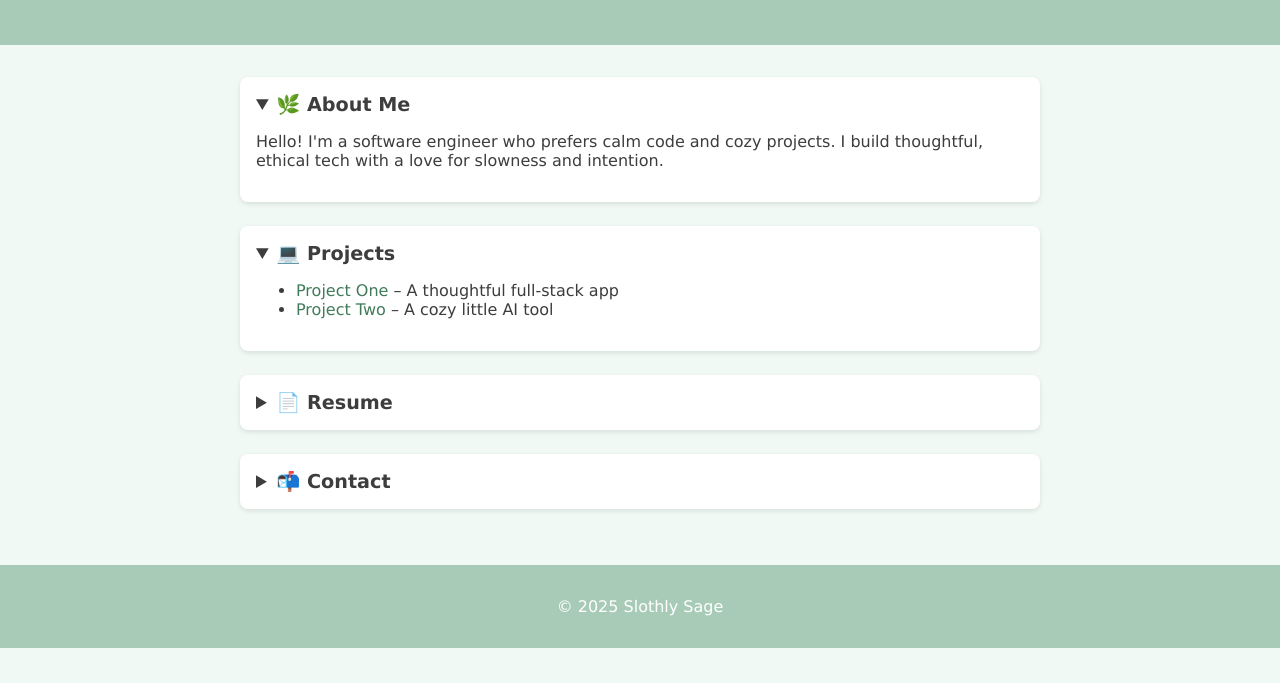
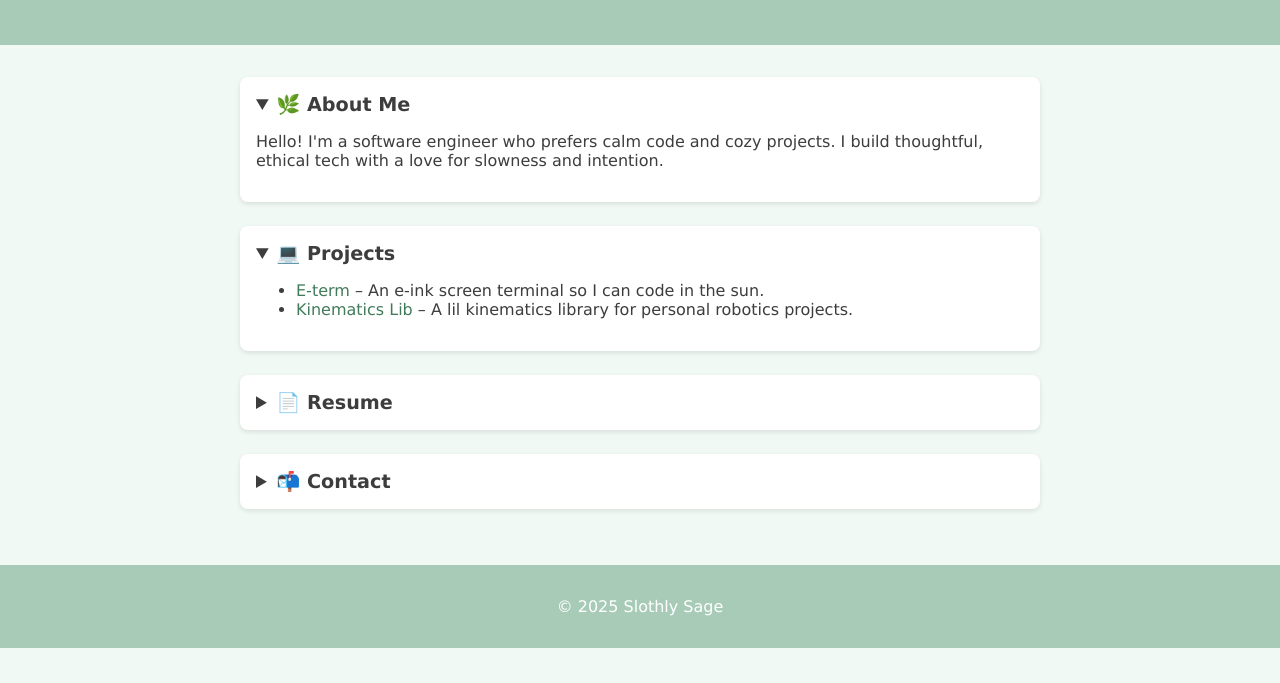
Before and after one commit to slothlysage/slothlysage.github.io, a plain HTML site: page index.html in a window 1280 px wide. Both pictures are taken after a click on the heading "💻 Projects". Shown: the part 117-800 px from the top of the page. Drawn offline with Linux system fonts and the light colour scheme.

Commit message:
changes to projects

```diff
--- a/index.html
+++ b/index.html
@@ -69,8 +69,8 @@
         <details>
             <summary>💻 Projects</summary>
             <ul>
-                <li><a href="https://github.com/slothlysage/project-one" target="_blank">Project One</a> – A thoughtful full-stack app</li>
-                <li><a href="https://github.com/slothlysage/project-two" target="_blank">Project Two</a> – A cozy little AI tool</li>
+                <li><a href="https://github.com/slothlysage/e-term" target="_blank">E-term</a> – An e-ink screen terminal so I can code in the sun.</li>
+                <li><a href="https://github.com/slothlysage/kinematics_lib" target="_blank">Kinematics Lib</a> – A lil kinematics library for personal robotics projects.</li>
             </ul>
         </details>
 
@@ -82,7 +82,7 @@
         <details>
             <summary>📬 Contact</summary>
             <p>Email me at: <a href="mailto:your.email@example.com">your.email@example.com</a></p>
-            <p>Find me on <a href="https://github.com/slothlysage" target="_blank">GitHub</a> or <a href="https://linkedin.com/in/yourprofile" target="_blank">LinkedIn</a></p>
+            <p>Find me on <a href="https://github.com/slothlysage" target="_blank">GitHub</a> or <a href="https://linkedin.com/in/sean-jones-101010/" target="_blank">LinkedIn</a></p>
         </details>
     </div>
 
```
